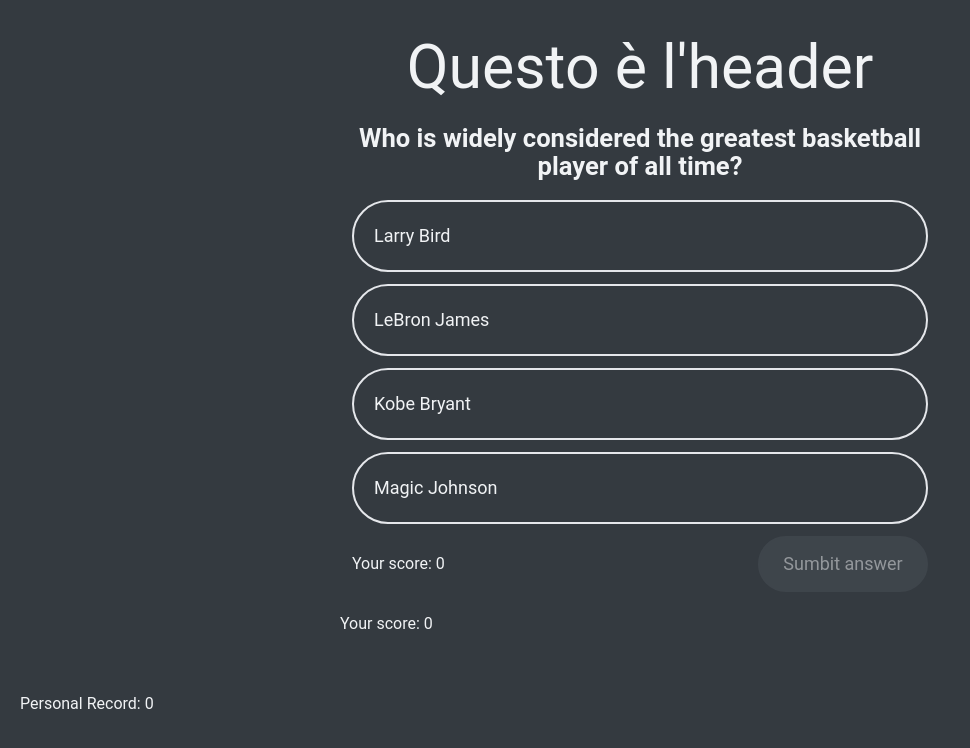
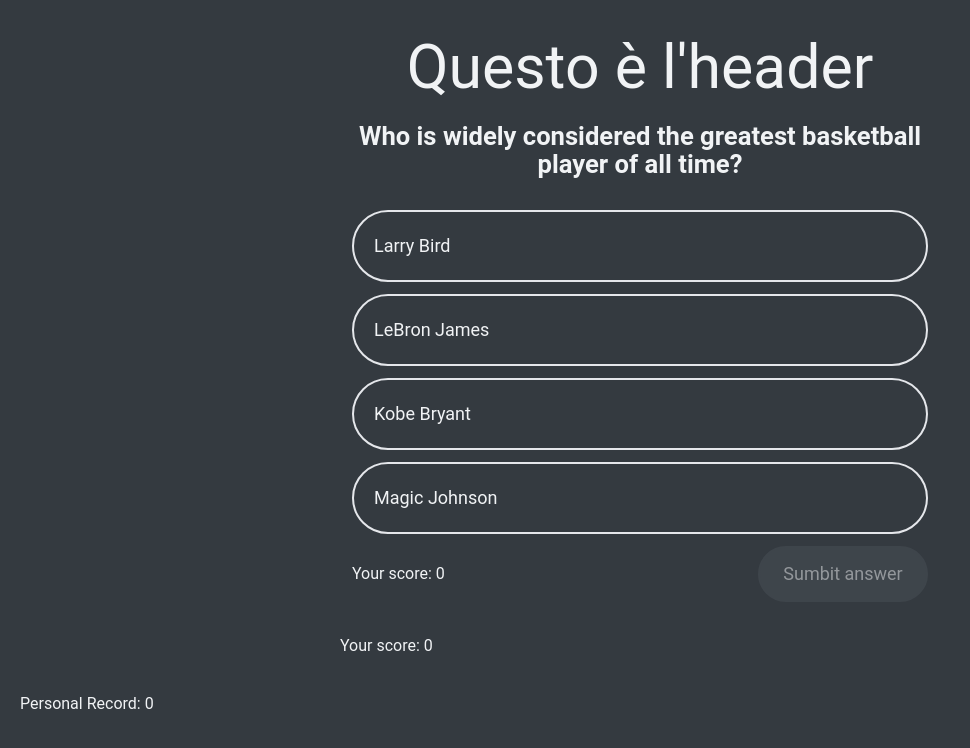
Before and after one commit to CodeStorm-SRL/entry-tests, a React (Vite) app in the folder js/react-quiz-app/: page / in a window 1280 px wide. Both pictures are taken after a click on the button "Start Quiz". Shown: the top 748 px of the page, without its empty margins (0-970 px from the left). Built offline with nearby package versions, Linux system fonts and the light colour scheme; the HTML template or start-up script is replaced by a standard one.

Commit message:
Aggiorna styling-Question

```diff
--- a/js/react-quiz-app/src/components/organisms/Question.tsx
+++ b/js/react-quiz-app/src/components/organisms/Question.tsx
@@ -43,11 +43,11 @@
   const disableButton = !(!submittedAnswer && selected !== null);
 
   return (
-    <div className="max-w-[600px] flex flex-col items-center text-center">
+    <div className="max-w-[600px] flex flex-col items-center text-center pt-5">
       <Text as="h4" isBold>
         {question}
       </Text>
-      <div className="text-start w-full py-5 px-3 space-y-3">
+      <div className="text-start w-full py-8 px-3 space-y-3">
         {answers.map((answer, i) => (
           <Answer
             key={i + id}
```
